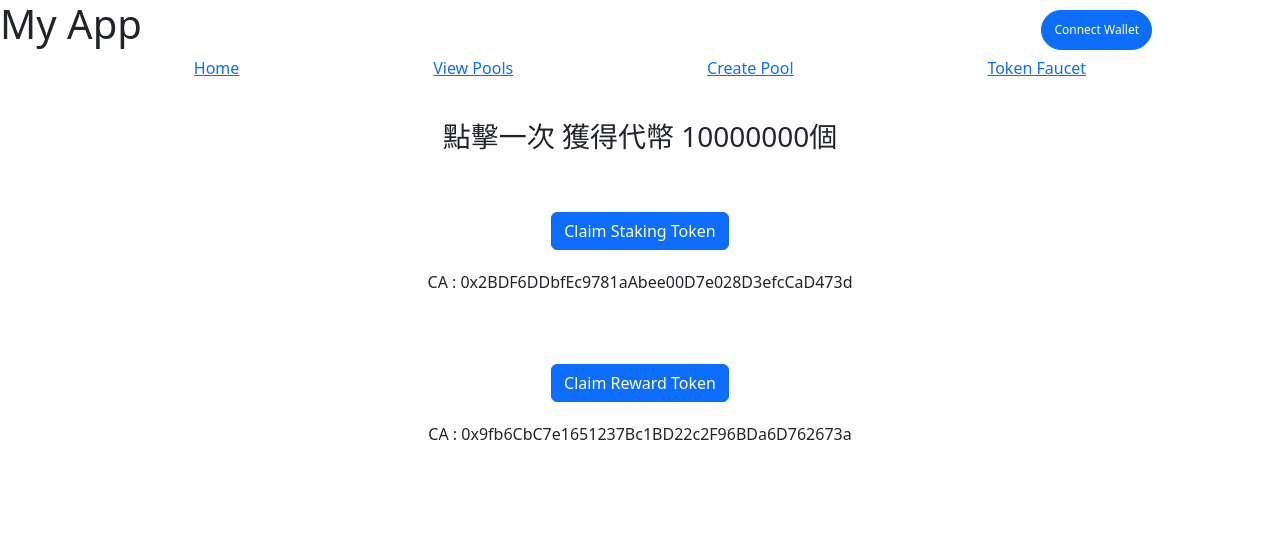
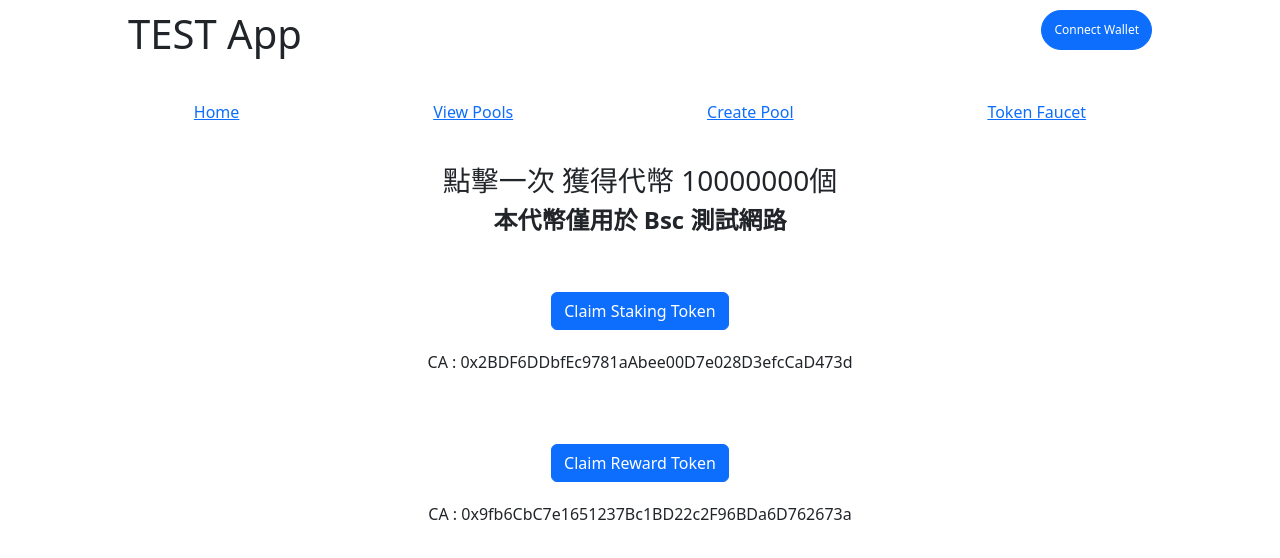
Before and after one commit to RyoLinEth/TestnetToken, a React (Create React App) app: page /tokenFaucet in a window 1280 px wide. Shown: the top 558 px of the page. Built offline with nearby package versions, Linux system fonts and the light colour scheme.

Commit message:
install @popperjs/core

```diff
--- a/package.json
+++ b/package.json
@@ -3,6 +3,7 @@
   "version": "0.1.0",
   "private": true,
   "dependencies": {
+    "@popperjs/core": "^2.11.7",
     "@testing-library/jest-dom": "^5.16.5",
     "@testing-library/react": "^13.4.0",
     "@testing-library/user-event": "^13.5.0",
--- a/src/App.css
+++ b/src/App.css
@@ -1,7 +1,4 @@
 /* 默认情况下，隐藏侧边栏，并显示导航栏 */
-.navigation__sidebar {
-  display: none;
-}
 
 .navigation__links {
   display: flex;
@@ -10,25 +7,3 @@
   margin: 0;
   padding: 0;
 }
-
-/* 在移动设备上，显示侧边栏，并隐藏导航栏 */
-@media (max-width: 768px) {
-  .navigation__links {
-    display: none;
-  }
-
-  .navigation__sidebar {
-    display: block;
-    position: fixed;
-    top: 0;
-    left: -250px;
-    width: 250px;
-    height: 100%;
-    background-color: #ccc;
-    transition: left 0.3s ease;
-  }
-
-  .navigation__sidebar.show {
-    left: 0;
-  }
-}
--- a/src/App.js
+++ b/src/App.js
@@ -17,11 +17,11 @@ function App() {
   return (
     <Router>
       <div>
-        <h1>My App</h1>
+        <h1 style={{ position: 'fixed', top: '10px', left: '10vw' }}>TEST App</h1>
         <div style={{ position: 'fixed', top: '10px', right: '10vw' }}>
           <WalletConnect defaultAccountChange={handleDefaultAccount} />
         </div>
-        <nav className="navigation">
+        <nav className="navigation" style={{ marginTop: '100px' }}>
           <ul className="navigation__links">
             <li><Link to="/">Home</Link></li>
             <li><Link to="/viewPool">View Pools</Link></li>
--- a/src/components/TokenFaucet.js
+++ b/src/components/TokenFaucet.js
@@ -50,7 +50,7 @@ const TokenFaucet = (props) => {
         <div style={{ display: "flex", justifyContent: "center", alignItems: 'center', flexDirection: "column", marginTop:'5vh  '}}>
 
             <h3>點擊一次 獲得代幣 10000000個</h3>
-
+            <h4 style={{fontWeight:'bold'}}>本代幣僅用於 Bsc 測試網路</h4>
 
             <button
                 className="btn btn-primary"
```
Also changed, not shown: 1 other file (tests, documents, lock files or other folders).
